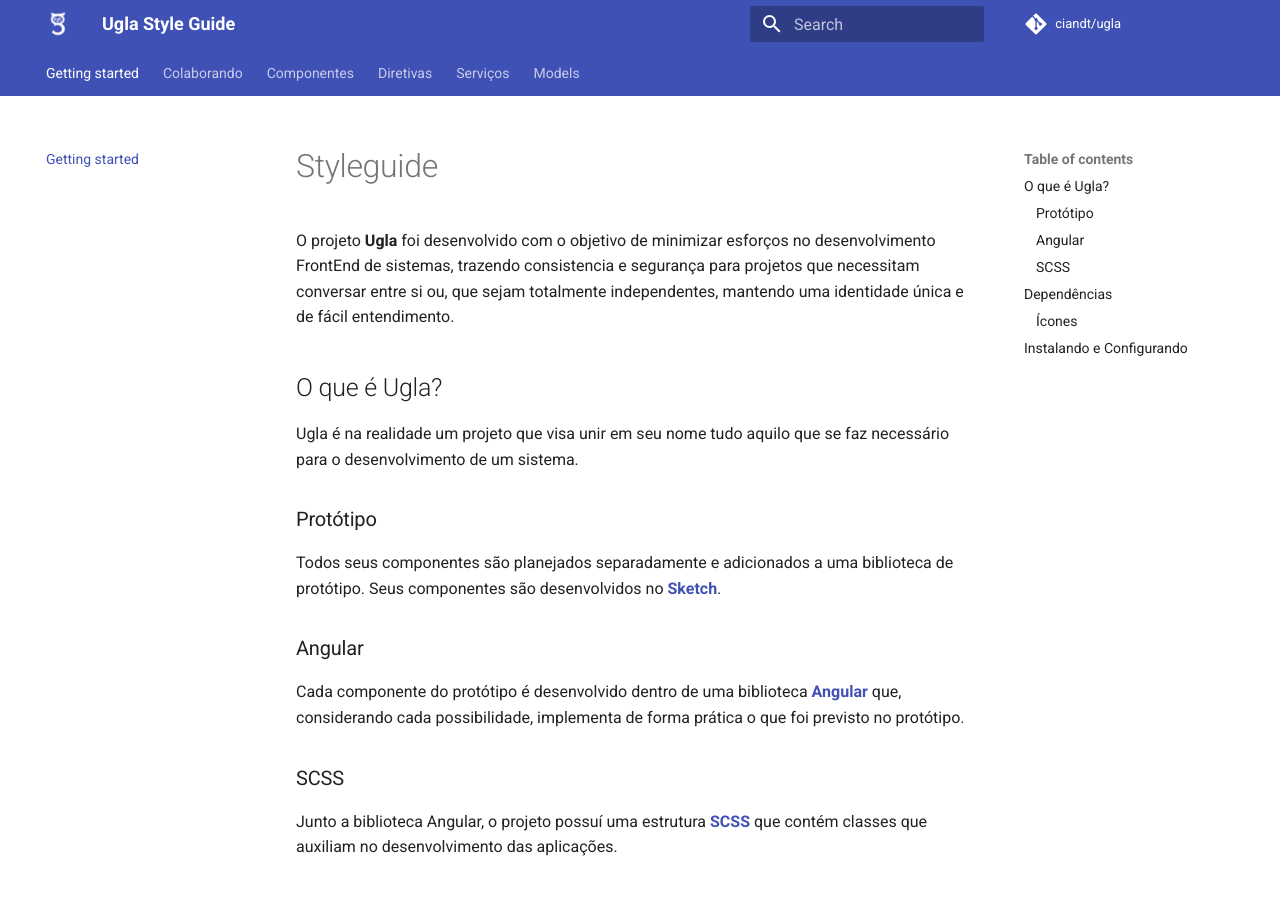
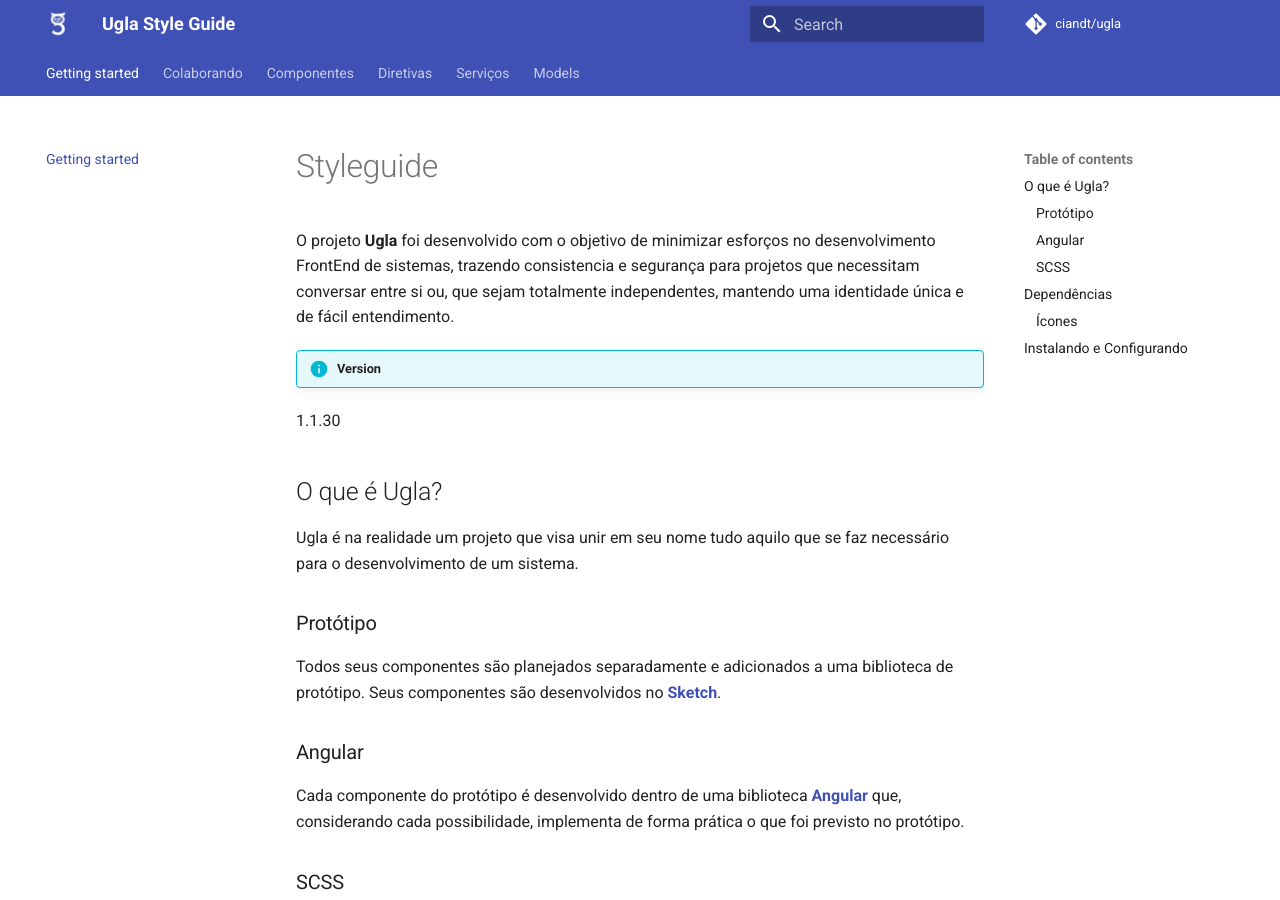
Before and after one commit to ciandt/ugla-docs, an MkDocs documentation site: the page built from docs/index.md, in a window 1280 px wide and 900 px high. Built offline with MkDocs 1.6.1 and Material for MkDocs 9.7.7, drawn with Linux system fonts in a browser that asks for light colours; comment, search, counter and statistics services are not loaded.

Commit message:
Add version

```diff
--- a/docs/index.md
+++ b/docs/index.md
@@ -3,6 +3,9 @@
 
 # Styleguide
 O projeto **Ugla** foi desenvolvido com o objetivo de minimizar esforços no desenvolvimento FrontEnd de sistemas, trazendo consistencia e segurança para projetos que necessitam conversar entre si ou, que sejam totalmente independentes, mantendo uma identidade única e de fácil entendimento.
+
+!!! info "Version"
+  1.1.30
 
 ## O que é Ugla?
 Ugla é na realidade um projeto que visa unir em seu nome tudo aquilo que se faz necessário para o desenvolvimento de um sistema.
```
